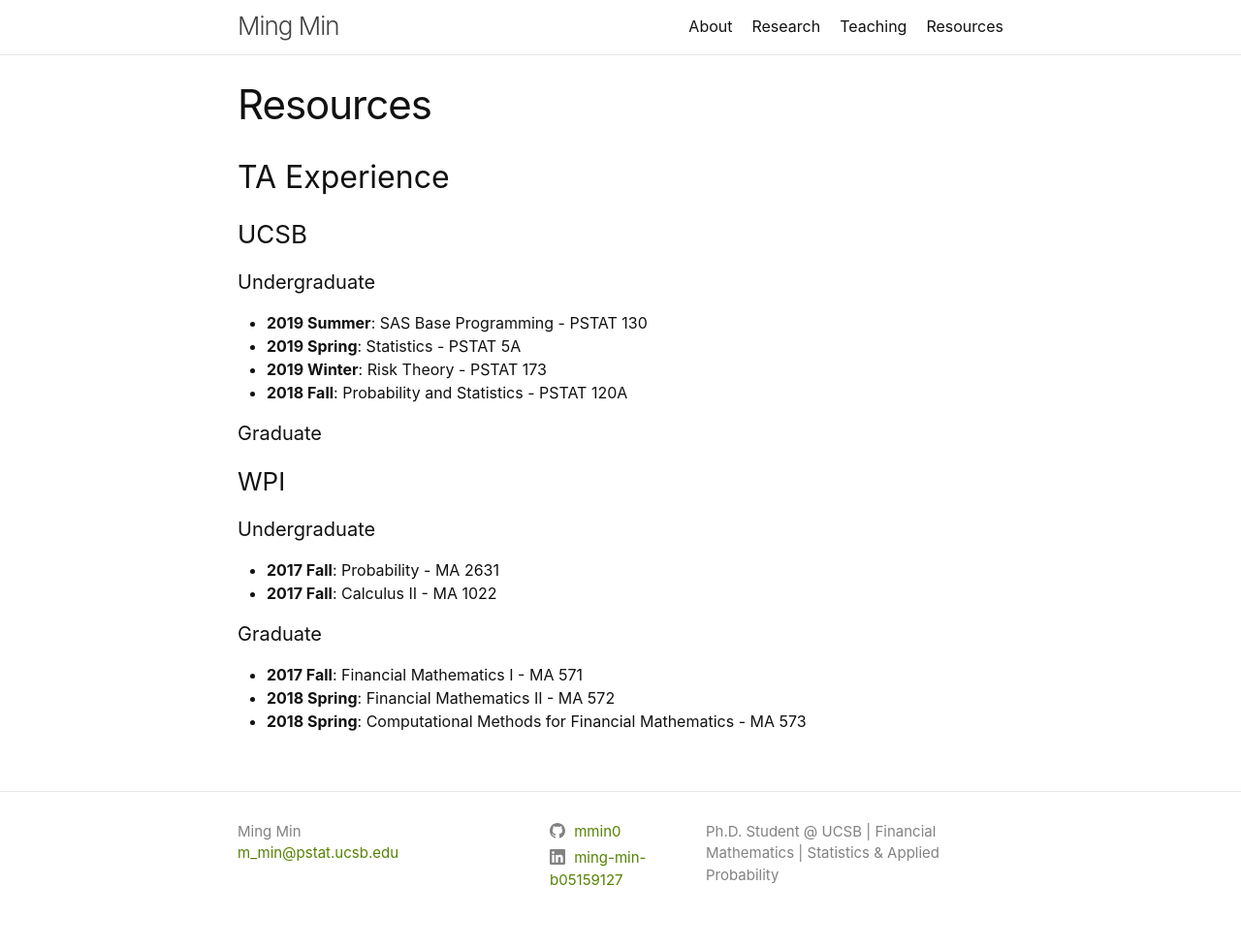
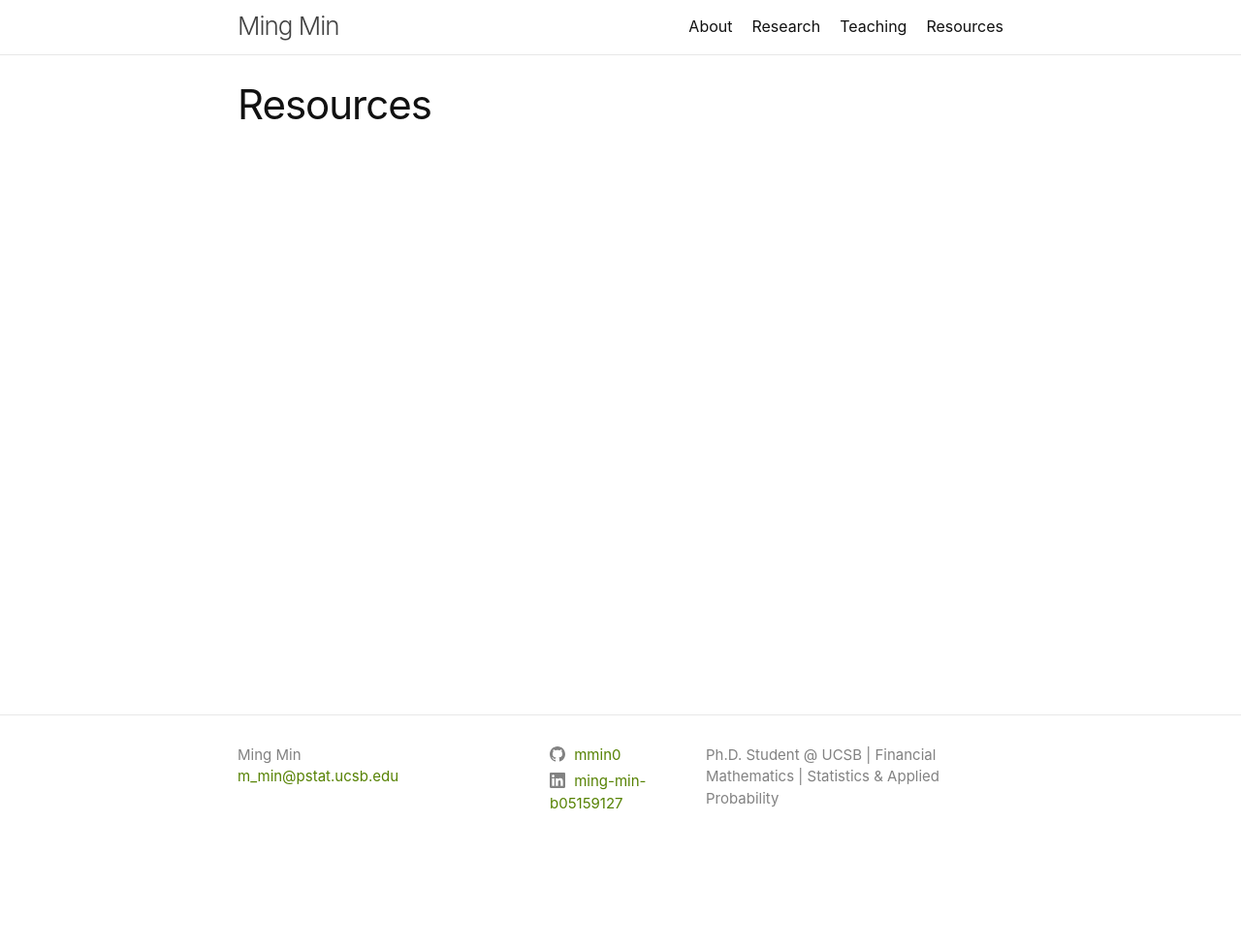
Before and after one commit to mmin0/mmin0.github.io, a Jekyll site: the page built from resources/index.md, in a window 1280 px wide. Shown: the whole page at 97% size. Built offline with Jekyll 4.4.1, drawn with Linux system fonts in a browser that asks for light colours; after the commit the page ends 900 px from its top, so only the background shows below that.

Commit message:
Update index.md

```diff
--- a/resources/index.md
+++ b/resources/index.md
@@ -2,25 +2,3 @@
 layout: page
 title: Resources
 ---
-
-## TA Experience
-
-### UCSB
-#### Undergraduate
-* **2019 Summer**: SAS Base Programming - PSTAT 130
-* **2019 Spring**: Statistics - PSTAT 5A
-* **2019 Winter**: Risk Theory - PSTAT 173
-* **2018 Fall**: Probability and Statistics - PSTAT 120A
-
-
-#### Graduate
-
-### WPI
-#### Undergraduate
-* **2017 Fall**: Probability - MA 2631
-* **2017 Fall**: Calculus II - MA 1022
-
-#### Graduate
-* **2017 Fall**: Financial Mathematics I - MA 571
-* **2018 Spring**: Financial Mathematics II - MA 572
-* **2018 Spring**: Computational Methods for Financial Mathematics - MA 573
```
